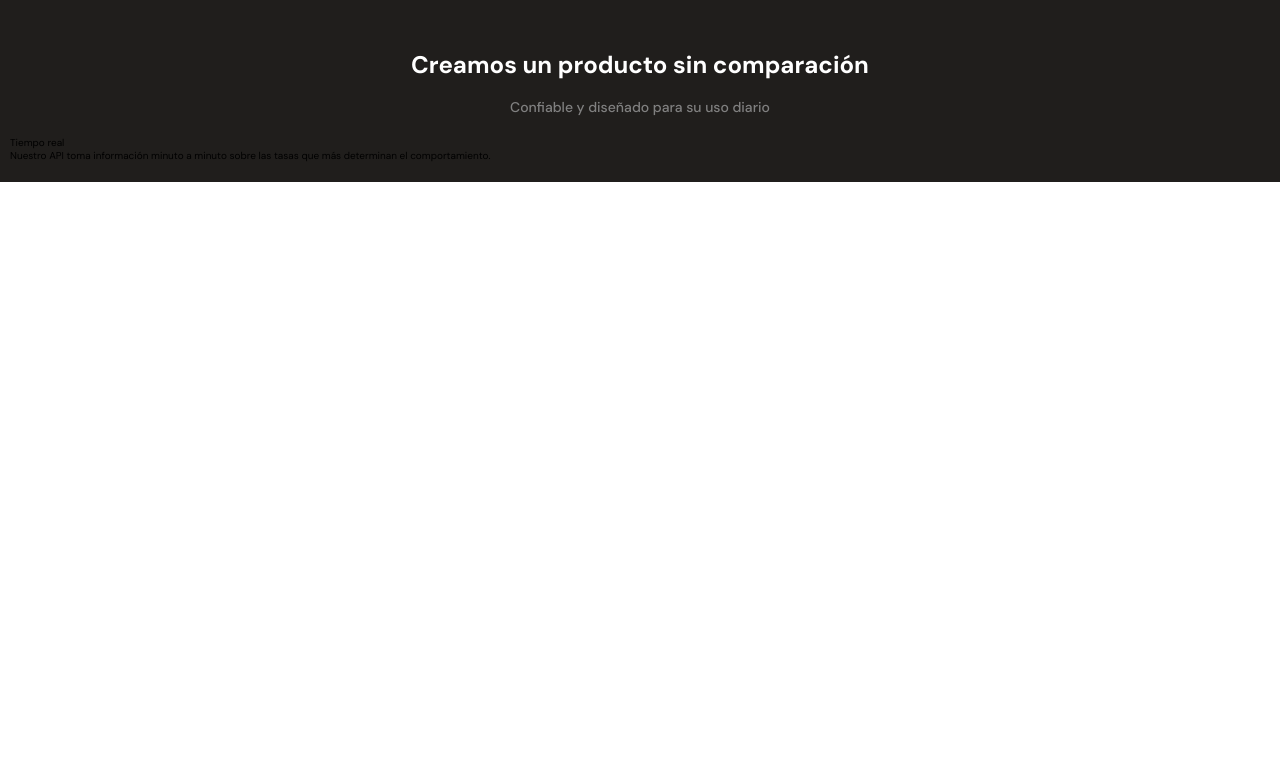
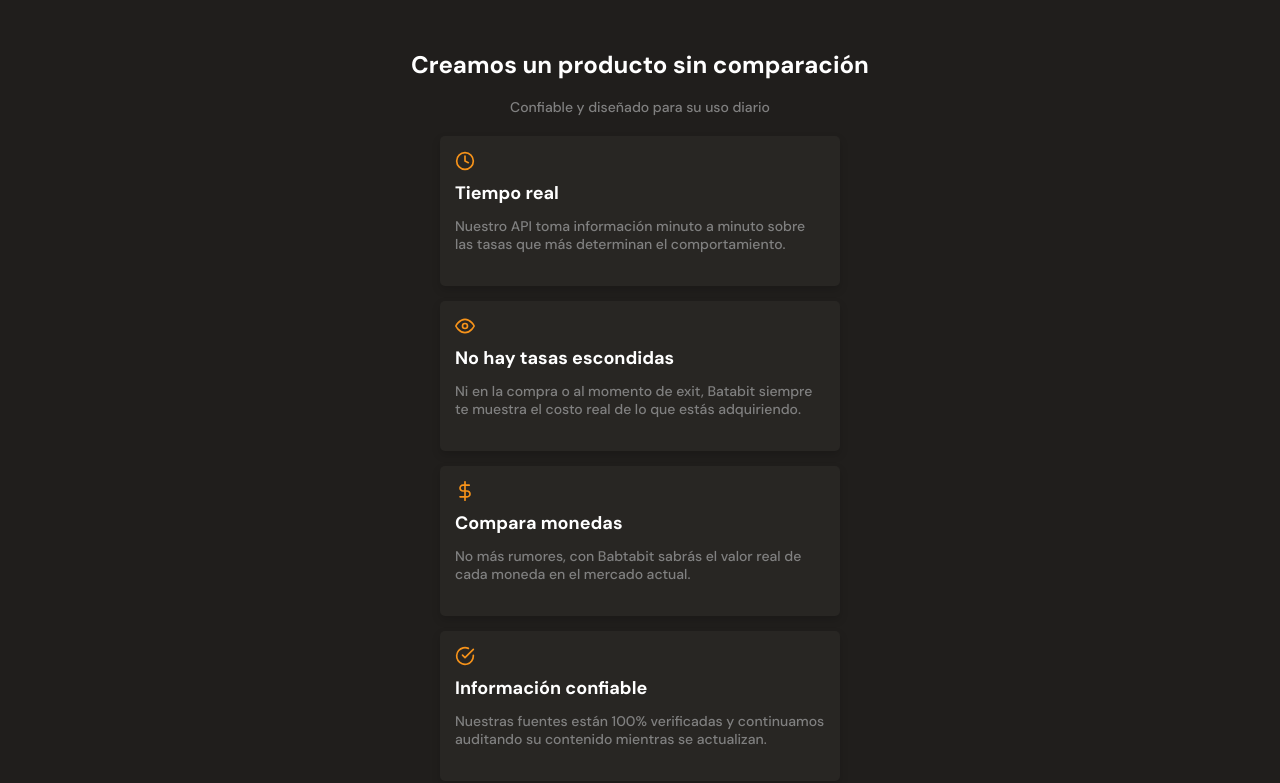
Before and after one commit to okipe/batabit-project, a plain HTML site: page index.html in a window 1280 px wide. Shown: the part 1534-2317 px from the top of the page. Before the commit the page ends 1716 px from the top, so only its background shows below. Drawn offline with Linux system fonts and the light colour scheme.

Commit message:
Card styles added

```diff
--- a/index.html
+++ b/index.html
@@ -90,9 +90,24 @@
             </div>
             <section class="product-cards--container">
                 <article class="product-detail--card">
-                    <span class="clock"></span>
+                    <span class="icon-card" id="clock"></span>
                     <p class="product--card-title">Tiempo real</p>
                     <p class="product--card-body">Nuestro API toma información minuto a minuto sobre las tasas que más determinan el comportamiento.</p>
+                </article>
+                <article class="product-detail--card">
+                    <span class="icon-card" id="eye"></span>
+                    <p class="product--card-title">No hay tasas escondidas</p>
+                    <p class="product--card-body">Ni en la compra o al momento de exit, Batabit siempre te muestra el costo real de lo que estás adquiriendo.</p>
+                </article>
+                <article class="product-detail--card">
+                    <span class="icon-card" id="dollar"></span>
+                    <p class="product--card-title">Compara monedas</p>
+                    <p class="product--card-body">No más rumores, con Babtabit sabrás el valor real de cada moneda en el mercado actual.</p>
+                </article>
+                <article class="product-detail--card">
+                    <span class="icon-card" id="check"></span>
+                    <p class="product--card-title">Información confiable</p>
+                    <p class="product--card-body">Nuestras fuentes están 100% verificadas y continuamos auditando su contenido mientras se actualizan.</p>
                 </article>
             </section>
         </section>
--- a/styles.css
+++ b/styles.css
@@ -323,3 +323,56 @@ main {
     line-height: 1.8rem;
     color: #808080;
 }
+
+.product-detail--card {
+    width: 90%;
+    min-width: 288px;
+    max-width: 400px;
+    height: 150px;
+    margin: 15px auto;
+    padding: 15px;
+    background-color: var(--black);
+    border-radius: 5px;
+    box-shadow: 0 4px 8px rgba(0, 0, 0, 0.16);
+}
+
+.product-detail--card .icon-card {
+    display: inline-block;
+    width: 20px;
+    height: 20px;
+    margin-bottom: 10px;
+    background-size: cover;
+    background-position: center;
+    background-repeat: no-repeat;
+}
+
+.product-detail--card #clock {
+    background-image: url('./assets/icons/clock.svg');
+}
+
+.product-detail--card #eye {
+    background-image: url('./assets/icons/eye.svg');
+}
+
+.product-detail--card #dollar {
+    background-image: url('./assets/icons/dollar-sign.svg');
+}
+
+.product-detail--card #check {
+    background-image: url('./assets/icons/check-circle.svg');
+}
+
+.product--card-title {
+    margin-bottom: 15px;
+    font-size: 1.8rem;
+    font-weight: bold;
+    line-height: 1.8rem;
+    color: var(--just-white);
+}
+
+.product--card-body {
+    font-size: 1.4rem;
+    font-weight: 500;
+    line-height: 1.8rem;
+    color: #808080;
+}
```
